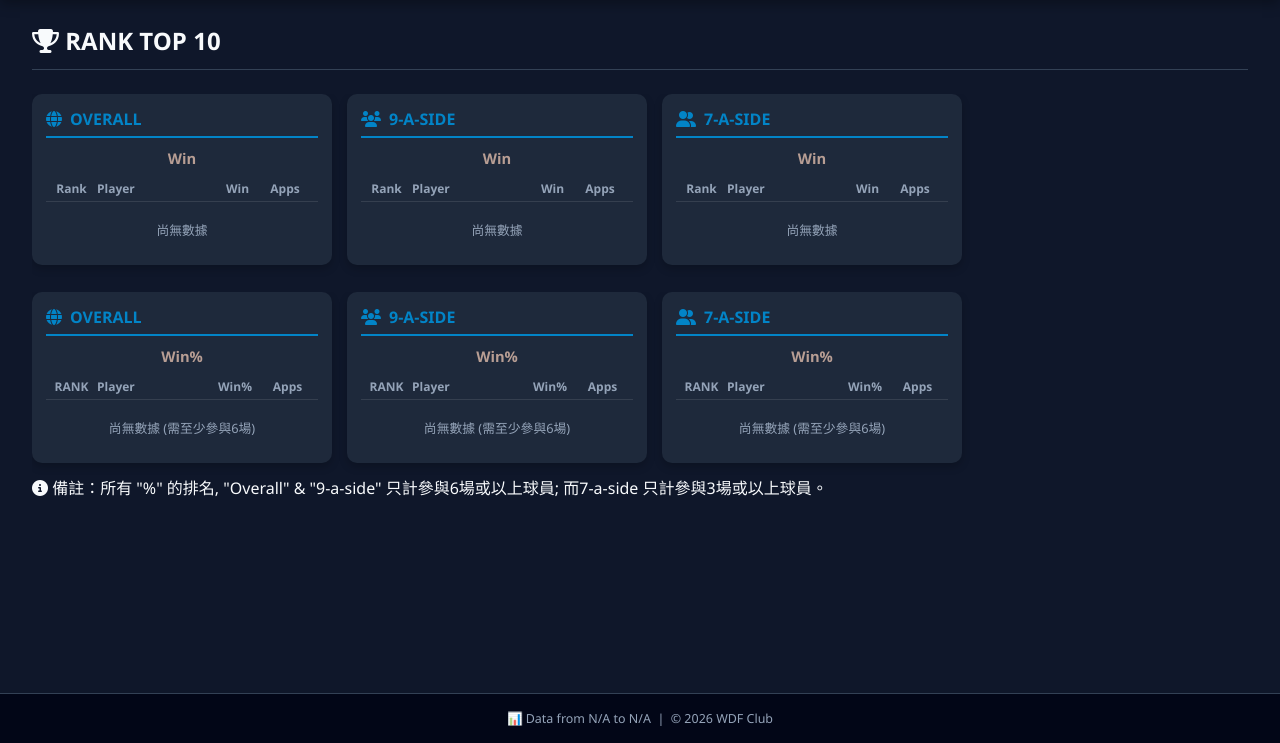
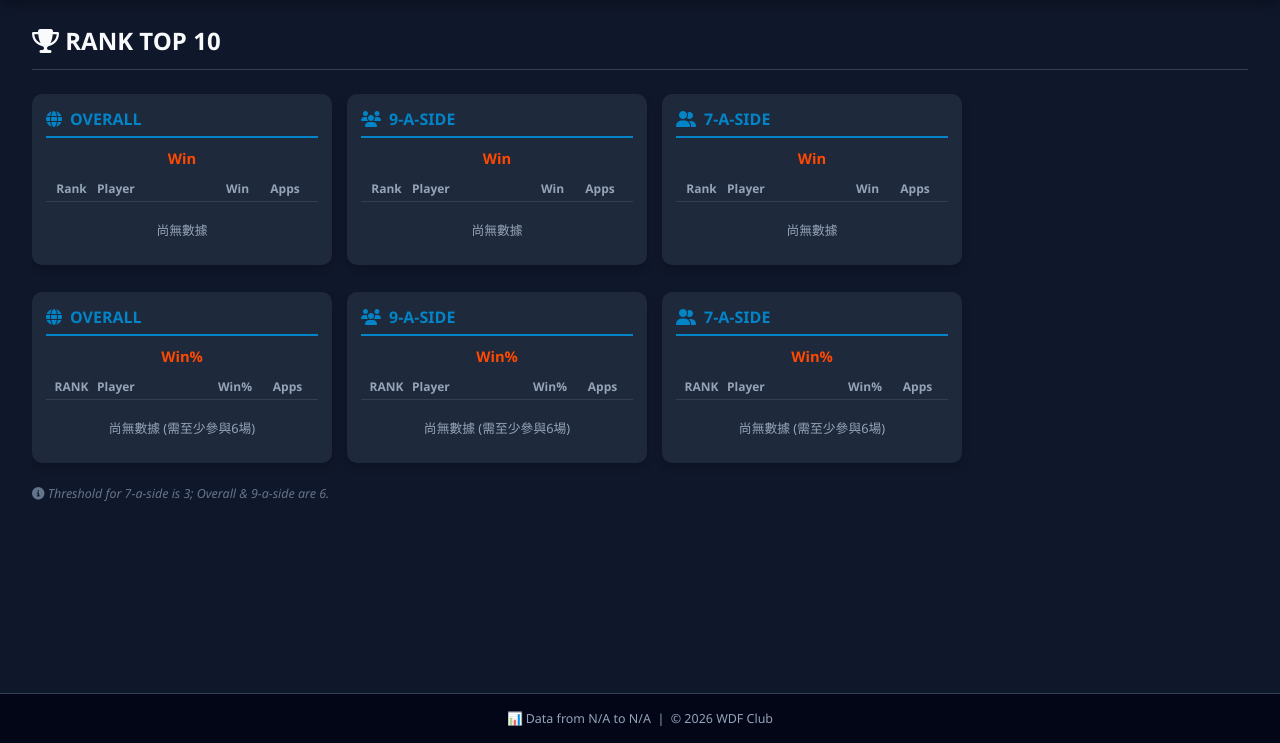
Before and after one commit to jasonkitkituk/wdf-dashboard, a Flask app: page / in a window 1280 px wide, after a click on "RANK". Shown: the part 57-800 px from the top of the page. Run offline with Flask 3, Linux system fonts and the light colour scheme; data that the repository does not hold is empty; some libraries are stand-ins or nearby versions.

Commit message:
milestone 27-10-2026.

```diff
--- a/app.py
+++ b/app.py
@@ -1,6 +1,6 @@
 import os
 from flask import Flask, render_template, request
-from flask import request, jsonify
+#from flask import request, jsonify
 #from itertools import combinations
 #from datetime import datetime, timedelta
 import psycopg2
--- a/static/style.css
+++ b/static/style.css
@@ -1,13 +1,16 @@
 :root {
+
     --bg-dark: #0f172a;
-    --bg-card: #1e293b;
     --bg-navbar: #020617;
-    --accent-color: #0284c7;
     --accent-hover: #0369a1;
     --text-primary: #f8fafc;
     --text-secondary: #94a3b8;
+    --active-green: #10b981;
+    --bg-card: #1e293b;
     --border-color: #334155;
-    --active-green: #10b981;
+    --accent-color: #0284c7;
+
+
 }
 
 * {
--- a/templates/components/player_gaos.html
+++ b/templates/components/player_gaos.html
@@ -55,6 +55,13 @@
 
         .gaos-table tr:hover {
             background: rgba(255, 255, 255, 0.04);
+        }
+
+        .gaos-note {
+            font-size: 0.78rem;
+            color: #64748b;
+            margin-top: 10px;
+            font-style: italic;
         }
     </style>
 
@@ -139,7 +146,7 @@
     </div>
 
     <div class="gaos-note">
-        <i class="fa-solid fa-circle-info"></i> 備註：所有活躍（Active）球員皆會顯示基礎累計數據；Goal Ratio、GC Ratio 及 G+A Ratio 在 Overall 與 9-a-side 需最少參與 6 場，7-a-side 需最少參與 3 場才進行計算。
+        <i class="fa-solid fa-circle-info"></i> Threshold for 7-a-side is 3; Overall & 9-a-side are 6.
     </div>
 </div>
 
--- a/templates/components/player_partnership.html
+++ b/templates/components/player_partnership.html
@@ -35,7 +35,7 @@
     </style>
 
     <div class="section-header">
-        <h2><i class="fa-solid fa-users-viewfinder"></i>Best Combo</h2>
+        <h2><i class="fa-solid fa-users-viewfinder"></i>Combo</h2>
     </div>
 
     <!-- 🎛️ 控制面板 -->
--- a/templates/components/player_wld.html
+++ b/templates/components/player_wld.html
@@ -159,7 +159,7 @@
         <div class="wld-control-group">
             <label><i class="fa-solid fa-sort-amount-down"></i>Order by</label>
             <select id="wld-sort1" class="wld-select">
-                <option value="player_name:asc" selected>Player Name (A → Z)</option>
+                <option value="player_name:asc" selected>Player Name (A→Z)</option>
                 <option value="win:desc">Win (High→Low)</option>
                 <option value="win_pct:desc">Win% (High→Low)</option>
                 <option value="unbeaten:desc">Unbeaten (High→Low)</option>
@@ -263,7 +263,7 @@
     </div>
 
     <div class="wld-note">
-        <i class="fa-solid fa-circle-info"></i> 備註：所有活躍（Active）球員皆會顯示基礎勝負數據；Avg Point、Win%、Draw%、Lose% 及 Unbeaten% 需最少參與 6 場比賽才進行計算 (7-a-side 三場)
+        <i class="fa-solid fa-circle-info"></i> Threshold for 7-a-side is 3; Overall & 9-a-side are 6.
     </div>
 
 </div>
--- a/templates/components/rank_top10.html
+++ b/templates/components/rank_top10.html
@@ -46,7 +46,7 @@
 
         .rank-sub-title {
             font-size: 0.92rem !important;
-            color: #b89e94 !important;
+            color: #ff4800 !important;
             margin-bottom: 8px !important;
             font-weight: bold !important;
             text-align: center !important;
@@ -74,6 +74,13 @@
             font-size: 0.82rem !important;
             margin-bottom: 6px !important;
             color: #f8fafc !important;
+        }
+
+        .rank-note {
+            font-size: 0.78rem;
+            color: #64748b;
+            margin-top: 10px;
+            font-style: italic;
         }
 
         /* ================= 📱 手機「橫放」專用優化：讓 3 張卡片並排 ================= */
@@ -367,7 +374,7 @@
 
 
     <div class="rank-note">
-        <i class="fa-solid fa-circle-info"></i> 備註：所有 "%" 的排名, "Overall" & "9-a-side" 只計參與6場或以上球員; 而7-a-side 只計參與3場或以上球員。
+        <i class="fa-solid fa-circle-info"></i> Threshold for 7-a-side is 3; Overall & 9-a-side are 6.
     </div>
 
 </section>
```
